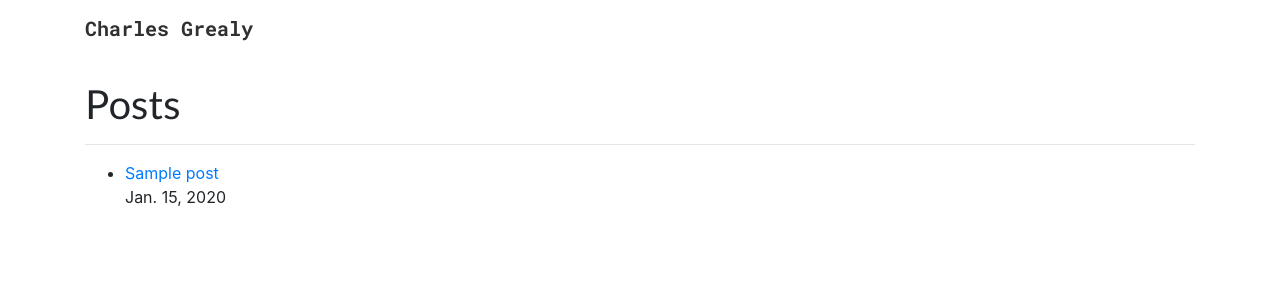
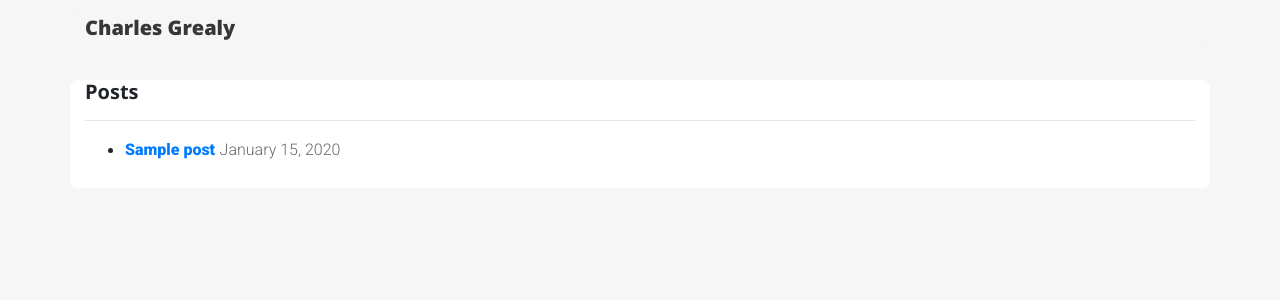
Before and after one commit to gnarlee-gee/personal-blog-site, a Django app: page / in a window 1280 px wide. Shown: the top 300 px of the page. Run offline with Django 3.2, Linux system fonts and the light colour scheme; tables that the repository leaves empty hold one stand-in row (values such as "Sample post"); some libraries are stand-ins or nearby versions.

Commit message:
change fonts + weights and background color to gray

```diff
--- a/blog/static/blog/style.css
+++ b/blog/static/blog/style.css
@@ -1,13 +1,50 @@
+body {
+    background-color: #F6F6F6;
+}
+
+.container {
+    background-color: #FFFFFF;
+    border-radius: 8px;
+}
+
 .hover-text {
     color: #303030;
-    font-family: 'Roboto Mono', monospace;
+    font-family: 'Open Sans', sans-serif;
+    font-weight: 800;
+}
+
+.hover-text:hover {
+    color: #696969;
+}
+
+.main-container {
+    padding-bottom: 10px;
+}
+
+.navbar-brand {
+    color: #373737;
+}
+
+.navbar-container {
+    background-color: #F6F6F6;
+}
+.post-date {
+    font-family: 'Roboto', sans-serif;
+    font-weight: 300;
+    color: #696969;
+}
+
+.posts-heading {
+    font-family: 'Open Sans', sans-serif;
     font-weight: 700;
 }
 
-h1 {
-    font-family: 'Lato', sans-serif;
+.posts-info {
+    font-family: 'Roboto', sans-serif;
+    font-weight: 700;
 }
 
-.hover-text:hover {
-    color: #808080;
+::selection {
+    color: white;
+    background: #ee4444;
 }
--- a/blog/templates/base.html
+++ b/blog/templates/base.html
@@ -11,17 +11,20 @@
     <link rel="stylesheet" href="https://stackpath.bootstrapcdn.com/bootstrap/4.5.2/css/bootstrap.min.css"
         integrity="sha384-JcKb8q3iqJ61gNV9KGb8thSsNjpSL0n8PARn9HuZOnIxN0hoP+VmmDGMN5t9UJ0Z" crossorigin="anonymous">
     <link rel="stylesheet" href="{% static 'blog/style.css' %}">
-    <link href="https://fonts.googleapis.com/css2?family=Lato&family=Roboto+Mono:wght@400;500;700&display=swap" rel="stylesheet">    <title>
-    {% block title %}
+    <link
+        href="https://fonts.googleapis.com/css2?family=Open+Sans:ital,wght@0,700;0,800;1,400&family=Roboto:wght@100;300;400;900&display=swap"
+        rel="stylesheet">
+    <title>
+        {% block title %}
         Charles Grealy
-    {% endblock %}
+        {% endblock %}
     </title>
 </head>
 
 <body>
 
     <nav class="navbar navbar-expand-lg">
-        <div class="container">
+        <div class="container navbar-container">
             <a class="navbar-brand navbar-inner hover-text" href="{% url 'home' %}">Charles Grealy</a>
             <button class="navbar-toggler" type="button" data-toggle="collapse" data-target="#navbarSupportedContent"
                 aria-controls="navbarSupportedContent" aria-expanded="false" aria-label="Toggle navigation">
@@ -40,7 +43,7 @@
     </nav>
 
     <br>
-    <div class="container">
+    <div class="container main-container">
         <!-- Everything above block will be on EVERY page that uses extends -->
         {% block content %}
 
--- a/blog/templates/home.html
+++ b/blog/templates/home.html
@@ -3,17 +3,18 @@
 {% load markdown_deux_tags %}
 
 
-<h1>Posts</h1>
+<h5 class="posts-heading">Posts</h5>
 <hr>
 <ul>
 {% for post in object_list %}
-    <li>
+    <li >
         <!-- url 'actual name from our urls' then post's primary key -->
-        <a href="{% url 'post-detail' post.pk %}">{{ post.title }}</a>
+        <a href="{% url 'post-detail' post.pk %}" class="posts-info">{{ post.title }}</a>
         <!-- | {{ post.author.first_name }}
-        {{ post.author.last_name }} <!-- - {{ post.author.email }} --><br/>
+        {{ post.author.last_name }} <!-- - {{ post.author.email }} -->
         <!-- {{ post.body|markdown }} -->
-        {{ post.date }}
+        <!-- date template: https://docs.djangoproject.com/en/3.1/ref/templates/builtins/#date -->
+        <span class="post-date">{{ post.date|date:'F d, Y' }}</span>
     </li>
 {% endfor %}
 </ul>
```
